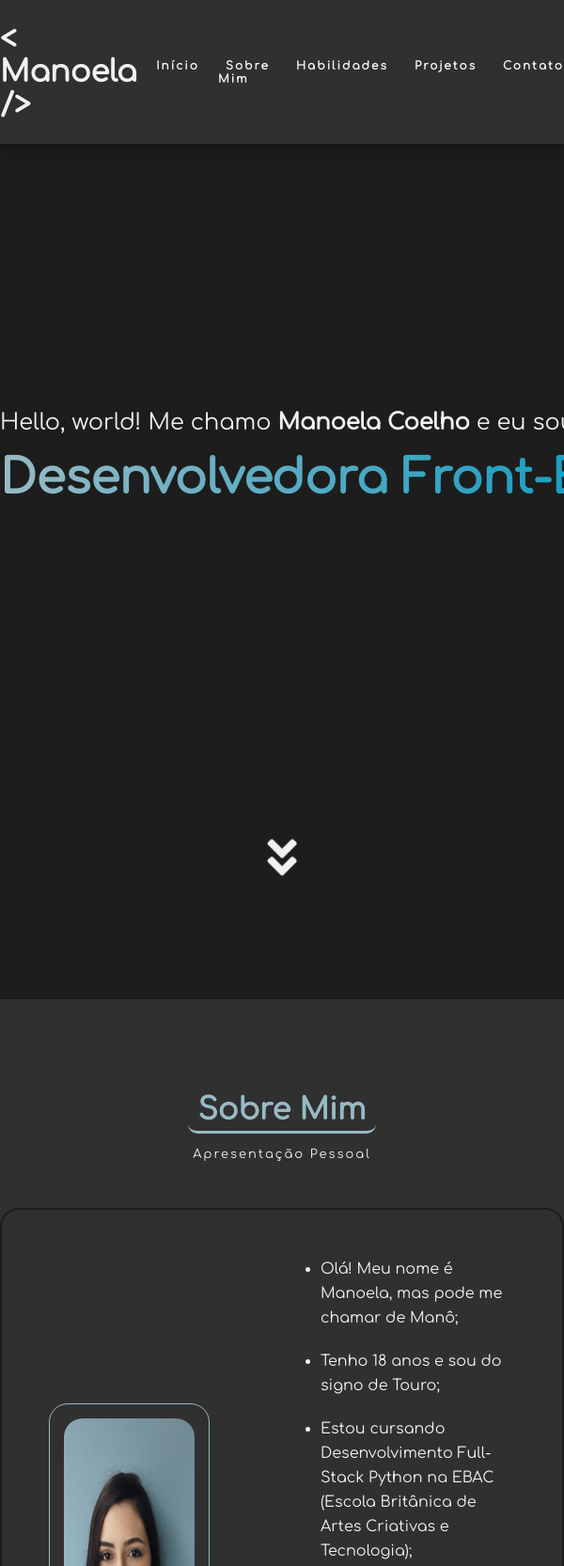
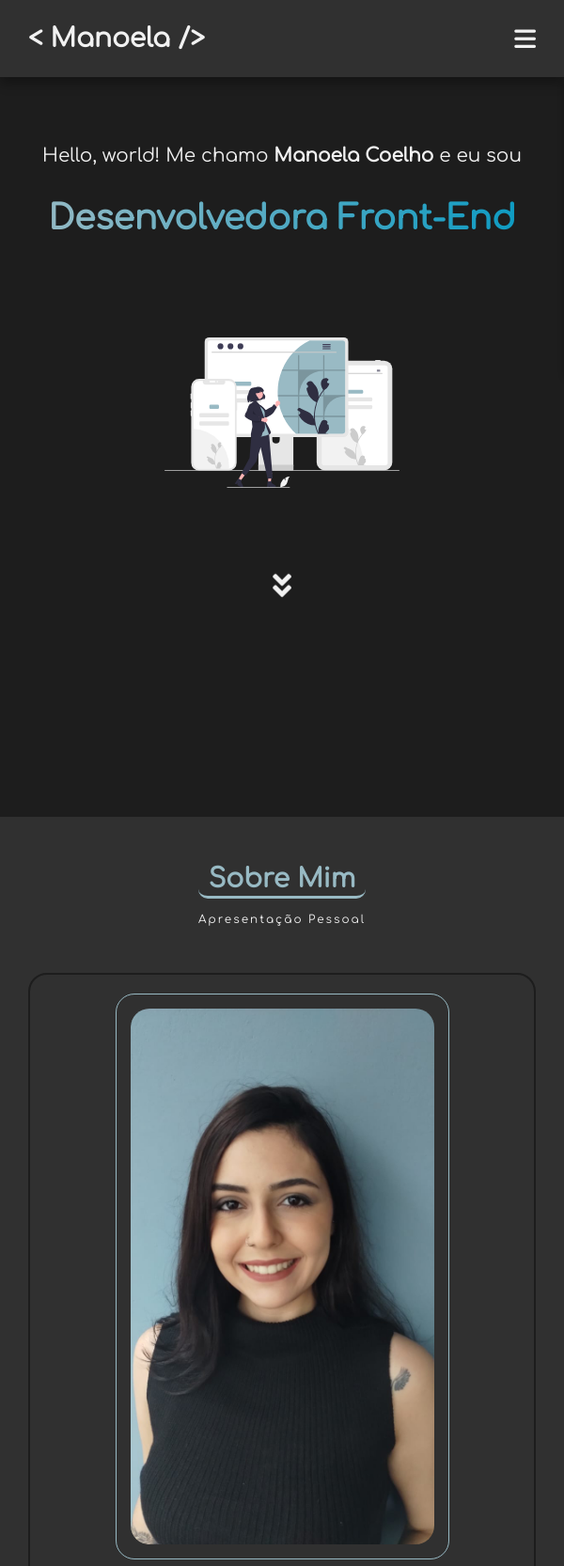
Before and after one commit to manoelacsilva/portfolio_v1, a website: page index.html in a window 600 px wide. Shown: the top 1666 px of the page at 94% size. Drawn offline with nearby package versions, Linux system fonts and the light colour scheme; files that its build step writes are made by us from their sources; files whose address does not match are found by name.

Commit message:
trabalhando no responsivo

```diff
--- a/src/styles/_header.scss
+++ b/src/styles/_header.scss
@@ -17,6 +17,11 @@
         //width: 90%;
     }
 
+    @media (min-width: 481px) and (max-width: 767px) {
+        padding: 25px 30px;
+        position: relative;
+    }
+
     &__title {
         font-size: 32px;
         font-weight: bold;
@@ -29,6 +34,10 @@
 
         @media (max-width: 480px) {
             font-size: 24px;
+        }
+
+        @media (min-width: 481px) and (max-width: 767px) {
+            font-size: 28px;
         }
     }
 
@@ -101,6 +110,14 @@
             cursor: pointer;
             align-items: center;
         }
+
+        @media (min-width: 481px) and (max-width: 767px) {
+            display: block;
+            font-size: 26px;
+            color: variaveis.$cor-branco;
+            cursor: pointer;
+            align-items: center;
+        }
     }
 
     .primary-navgation {
@@ -114,7 +131,7 @@
             display: grid;
             width: 148px;
             position: absolute;
-            top: 65px;
+            top: 66px;
             right: -149px;
             padding: 15px;
             font-size: 12px;
@@ -126,5 +143,24 @@
                 right: 0;
             }
         }
+
+        @media (min-width: 481px) and (max-width: 767px) {
+            transition: right 0.8s ease-in-out;
+            background: variaveis.$cor-cinza-fundo1;
+            display: grid;
+            width: 178px;
+            position: absolute;
+            top: 80px;
+            right: -179px;
+            padding: 15px;
+            font-size: 12px;
+            border-radius: 0 0px 5px 5px;
+            box-shadow: 0px 7px 7px rgba(0, 0, 0, 0.3);
+            gap: 54px;
+
+            &.active {
+                right: 0;
+            }
+        }
     }
 }
--- a/src/styles/_hero.scss
+++ b/src/styles/_hero.scss
@@ -16,12 +16,25 @@
         }
     }
 
+    @media (min-width: 481px) and (max-width: 767px) {
+        padding: 30px 0 0;
+
+        .img-boneca {
+            text-align: center;
+            margin-top: 70px;
+        }
+    }
+
     img {
         width: 500px;
 
         @media (max-width: 480px) {
             width: 250px;
             //margin-top: 70px;
+        }
+
+        @media (min-width: 481px) and (max-width: 767px) {
+            width: 250px;
         }
     }
 
@@ -43,6 +56,15 @@
             min-height: 80px;
             margin-bottom: 30px;
         }
+
+        @media (min-width: 481px) and (max-width: 767px) {
+            font-size: 36px;
+            word-wrap: break-word;
+            white-space: pre-wrap;
+            line-height: 46px;
+            min-height: 80px;
+            margin-bottom: 30px;
+        }
     }
 
     &__container {
@@ -60,6 +82,15 @@
             .saudacao {
                 text-align: center;
                 //align-items: center;
+            }
+        }
+
+        @media (min-width: 481px) and (max-width: 767px) {
+            display: block;
+            padding: 40px 30px 30px;
+
+            .saudacao {
+                text-align: center;
             }
         }
     }
@@ -91,6 +122,15 @@
             border: 1px solid variaveis.$cor-branco;
         }
 
+        @media (min-width: 481px) and (max-width: 767px) {
+            font-size: 12px;
+            margin: auto;
+            width: 140px;
+            padding: 5px 3px 4px;
+            height: 30px;
+            border: 1px solid variaveis.$cor-branco;
+        }
+
         &:hover {
             background-color: variaveis.$cor-preto;
         }
@@ -105,6 +145,12 @@
             line-height: 25px;
             margin-bottom: 30px;
         }
+
+        @media (min-width: 481px) and (max-width: 767px) {
+            font-size: 20px;
+            line-height: 27px;
+            margin-bottom: 30px;
+        }
     }
 
     &__setas {
@@ -117,7 +163,11 @@
         padding-top: 250px;
 
         @media (max-width: 480px) {
-            padding-top: 0px;
+            padding-top: 0;
+        }
+
+        @media (min-width: 481px) and (max-width: 767px) {
+            padding-top: 0;
         }
 
         &__img {
@@ -129,6 +179,12 @@
                 height: 32px;
                 max-width: 32px;
                 margin: 40px 0 240px;
+            }
+
+            @media (min-width: 481px) and (max-width: 767px) {
+                height: 32px;
+                max-width: 32px;
+                margin: 70px 0 200px;
             }
         }
     }
--- a/src/styles/_projetos.scss
+++ b/src/styles/_projetos.scss
@@ -128,12 +128,14 @@
             width: 90%;
             max-width: 580px;
             height: auto;
+            max-height: 560px;
             background-color: variaveis.$cor-cinza-fundo2;
-            padding: 50px;
+            padding: 40px;
             border-radius: 20px;
             position: relative;
             border: 2px solid variaveis.$cor-preto;
             box-shadow: 0 0 11px 11px rgba(0, 0, 0, 0.5);
+            text-align: center;
 
             @media (max-width: 480px) {
                 width: 90%;
@@ -161,13 +163,13 @@
 
             .modal-img-projeto {
                 border-radius: 20px;
-                width: 100%;
+                width: 75%;
                 max-height: 267px;
             }
 
             .title {
                 font-size: 24px;
-                margin-bottom: 50px;
+                margin-bottom: 20px;
                 text-align: center;
                 color: variaveis.$cor-azul1;
                 //border-bottom: 3px solid variaveis.$cor-azul1;
@@ -186,7 +188,7 @@
                 color: variaveis.$cor-branco;
                 margin: 0 0 15px;
                 text-align: center;
-                line-height: 26px;
+                line-height: 22px;
 
                 @media (max-width: 480px) {
                     font-size: 14px;
@@ -196,12 +198,13 @@
 
             .techs {
                 color: variaveis.$cor-branco;
-                margin: 0 0 50px;
+                margin: 0 0 20px;
                 text-align: center;
-                line-height: 26px;
+                line-height: 22px;
+                font-size: 14px;
 
                 @media (max-width: 480px) {
-                    font-size: 14px;
+                    font-size: 13px;
                     margin: 0 0 15px;
                     line-height: 18px;
                 }
@@ -211,8 +214,8 @@
                 display: flex;
                 width: 100%;
                 justify-content: space-between;
-                height: 50px;
-                margin-top: 50px;
+                height: 40px;
+                margin-top: 20px;
 
                 @media (max-width: 480px) {
                     margin-top: 15px;
@@ -230,7 +233,7 @@
                     display: flex;
                     align-items: center;
                     justify-content: center;
-                    padding: 10px;
+                    padding: 6px;
                     border: 1px solid variaveis.$cor-branco;
                     min-width: 140px;
 
--- a/src/styles/_sobre.scss
+++ b/src/styles/_sobre.scss
@@ -6,6 +6,10 @@
     margin-top: 10px;
 
     @media (max-width: 480px) {
+        padding: 50px 30px;
+    }
+
+    @media (min-width: 481px) and (max-width: 767px) {
         padding: 50px 30px;
     }
 
@@ -34,6 +38,12 @@
             max-width: 148px;
             padding-bottom: 2px;
         }
+
+        @media (min-width: 481px) and (max-width: 767px) {
+            font-size: 28px;
+            max-width: 178px;
+            padding-bottom: 2px;
+        }
     }
 
     h3 {
@@ -48,6 +58,10 @@
 
         @media (max-width: 480px) {
             font-size: 11px;
+        }
+
+        @media (min-width: 481px) and (max-width: 767px) {
+            font-size: 12px;
         }
     }
 
@@ -65,6 +79,10 @@
                 padding: 15px;
             }
 
+            @media (min-width: 481px) and (max-width: 767px) {
+                padding: 20px;
+            }
+
             ul {
                 width: 100%;
                 padding-left: 18px;
@@ -74,6 +92,10 @@
                     line-height: 26px;
 
                     @media (max-width: 480px) {
+                        font-size: 14px;
+                    }
+
+                    @media (min-width: 481px) and (max-width: 767px) {
                         font-size: 14px;
                     }
                 }
@@ -92,6 +114,10 @@
                     display: block;
                 }
 
+                @media (min-width: 481px) and (max-width: 767px) {
+                    display: block;
+                }
+
                 &__img {
                     border: 1px solid variaveis.$cor-azul1;
                     border-radius: 20px;
@@ -100,6 +126,12 @@
 
                     @media (max-width: 480px) {
                         margin-bottom: 30px;
+                    }
+
+                    @media (min-width: 481px) and (max-width: 767px) {
+                        margin-bottom: 40px;
+                        text-align: center;
+                        max-width: 355px;
                     }
                 }
             }
```
